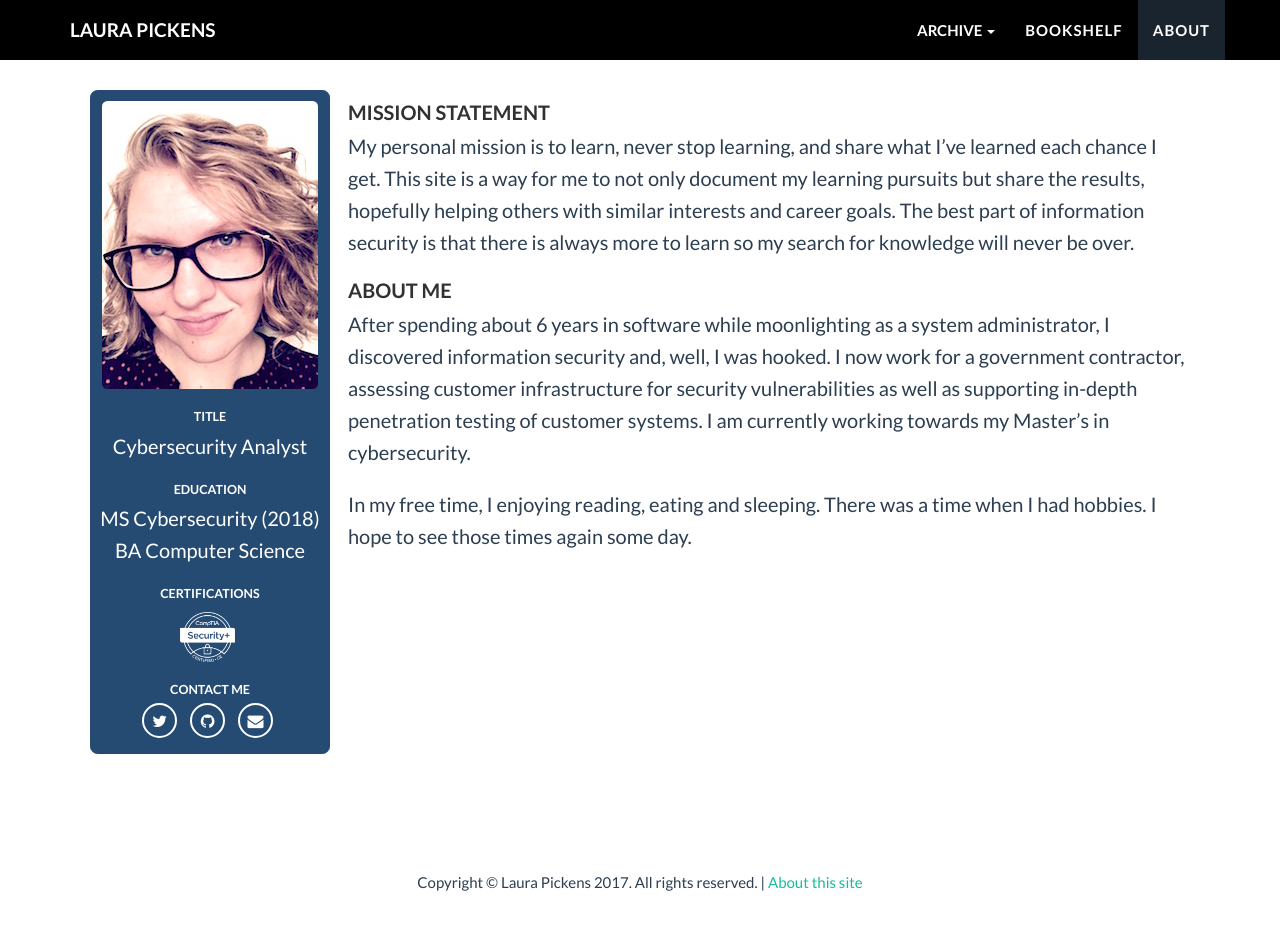
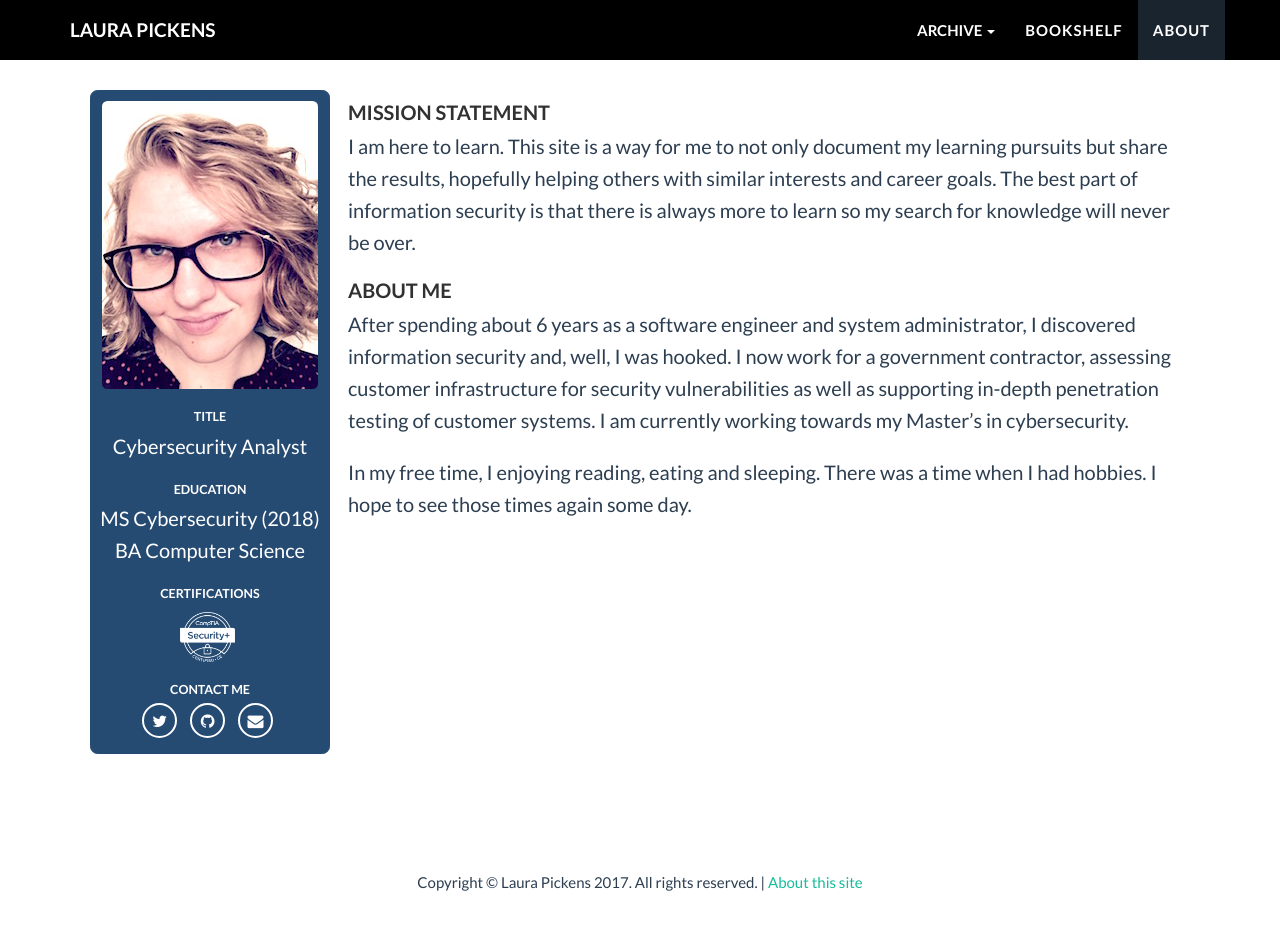
Before and after one commit to lpickens03/lpickens03.github.io, a Jekyll site: the page built from about.md, in a window 1280 px wide and 993 px high. Shown: the top 930 px of the window. Built offline with Jekyll 4.4.1, drawn with Linux system fonts in a browser that asks for light colours; nearby versions of some CDN libraries; some web fonts are replaced.

Commit message:
will the tweaking ever end?

```diff
--- a/_includes/signature.html
+++ b/_includes/signature.html
@@ -6,8 +6,8 @@
         <div class="title">
         ABOUT <a href="/about">LAURA PICKENS</a>
         </div>
-        <p>I spent my early years as a software engineer/system administrator before discovering the wonderful world of information security. By day, I perform vulnerability assessments on customer systems for a government contractor. By night, I work towards my MS in cybersecurity.</p>
-        <p>My personal mission is to learn, never stop learning, and share what I've learned at every opportunity.</p>
+        <p>I spent my early years as a software engineer and system administrator before making the move to information security. By day, I perform vulnerability assessments for a government contractor, decomposing the functionality of customer systems in order to identify potential attack vectors. By night, I work towards my MS in cybersecurity.</p>
+        <p>I am here to learn and share any scraps of wisdom I encounter with the general population.</p>
         <div>
             <ul class="list-inline">
 
--- a/about.md
+++ b/about.md
@@ -52,9 +52,9 @@ quote-author: Google Chromium Projects
    </div>
 </div>
 <h2>Mission Statement</h2>
-My personal mission is to learn, never stop learning, and share what I've learned each chance I get. This site is a way for me to not only document my learning pursuits but share the results, hopefully helping others with similar interests and career goals. The best part of information security is that there is always more to learn so my search for knowledge will never be over.
+I am here to learn. This site is a way for me to not only document my learning pursuits but share the results, hopefully helping others with similar interests and career goals. The best part of information security is that there is always more to learn so my search for knowledge will never be over.
 
 <h2>About Me</h2>
-After spending about 6 years in software while moonlighting as a system administrator, I discovered information security and, well, I was hooked. I now work for a government contractor, assessing customer infrastructure for security vulnerabilities as well as supporting in-depth penetration testing of customer systems. I am currently working towards my Master's in cybersecurity.
+After spending about 6 years as a software engineer and system administrator, I discovered information security and, well, I was hooked. I now work for a government contractor, assessing customer infrastructure for security vulnerabilities as well as supporting in-depth penetration testing of customer systems. I am currently working towards my Master's in cybersecurity.
 
 In my free time, I enjoying reading, eating and sleeping. There was a time when I had hobbies. I hope to see those times again some day.
```
